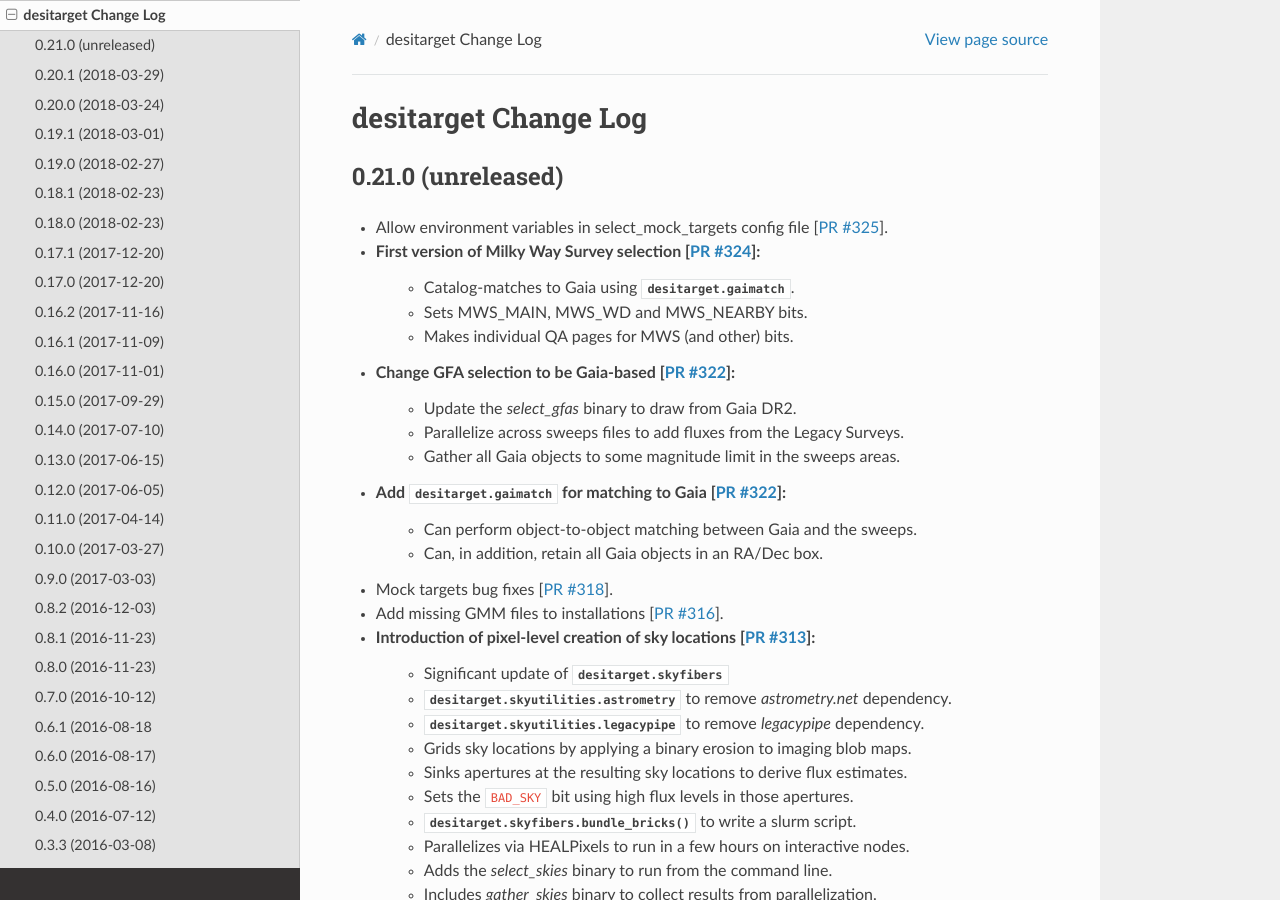
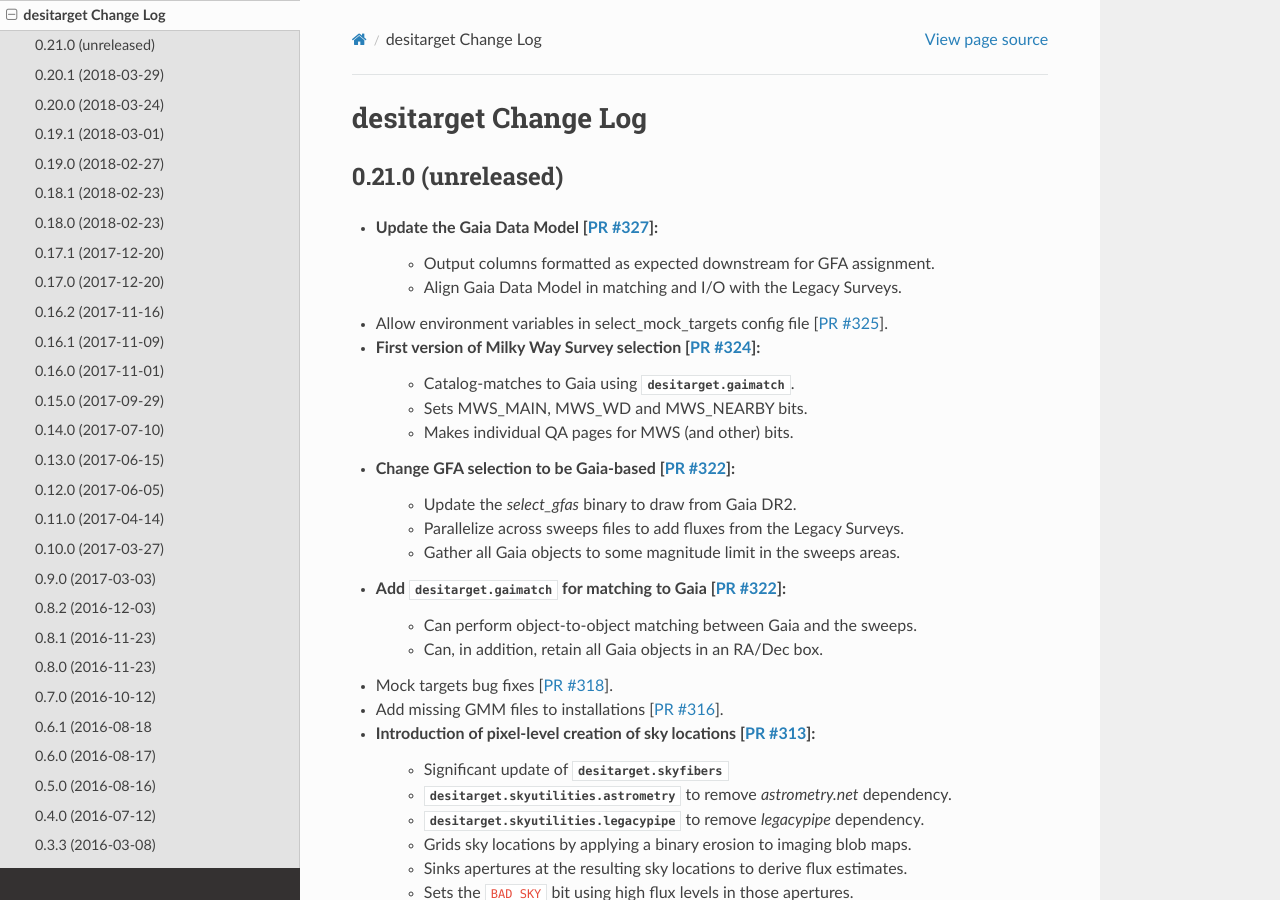
Before and after one commit to desihub/desitarget, a Sphinx documentation site: the page built from doc/changes.rst, in a window 1280 px wide and 900 px high. Built offline with Sphinx 7.4.7 and the Read the Docs theme 2.0.0, drawn with Linux system fonts in a browser that asks for light colours.

Commit message:
update changes documentation [ci skip]

```diff
--- a/doc/changes.rst
+++ b/doc/changes.rst
@@ -5,6 +5,9 @@
 0.21.0 (unreleased)
 -------------------
 
+* Update the Gaia Data Model [`PR #327`_]:
+   * Output columns formatted as expected downstream for GFA assignment.
+   * Align Gaia Data Model in matching and I/O with the Legacy Surveys.
 * Allow environment variables in select_mock_targets config file [`PR #325`_].
 * First version of Milky Way Survey selection [`PR #324`_]:
    * Catalog-matches to Gaia using :mod:`desitarget.gaimatch`.
@@ -57,8 +60,10 @@
 .. _`PR #316`: https://github.com/desihub/desitarget/pull/316
 .. _`PR #318`: https://github.com/desihub/desitarget/pull/318
 .. _`PR #322`: https://github.com/desihub/desitarget/pull/322
+.. _`PR #324`: https://github.com/desihub/desitarget/pull/324
 .. _`PR #325`: https://github.com/desihub/desitarget/pull/325
-.. _`PR #324`: https://github.com/desihub/desitarget/pull/324
+.. _`PR #327`: https://github.com/desihub/desitarget/pull/327
+
 
 0.20.1 (2018-03-29)
 -------------------
```
